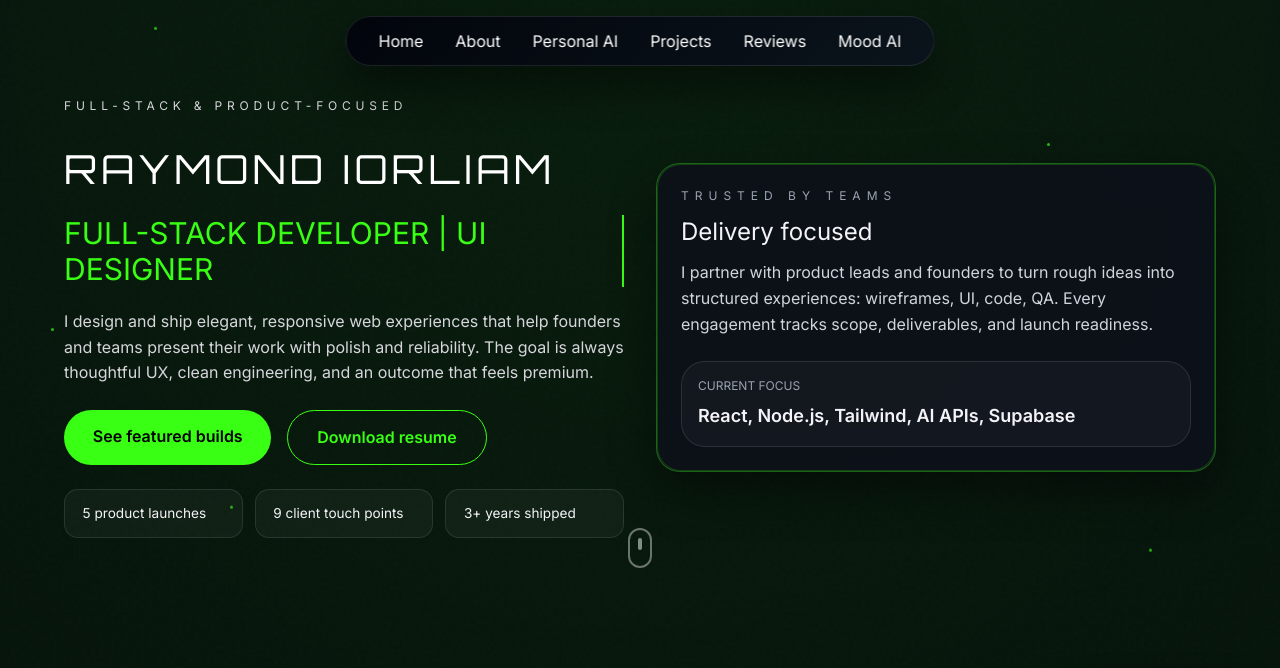
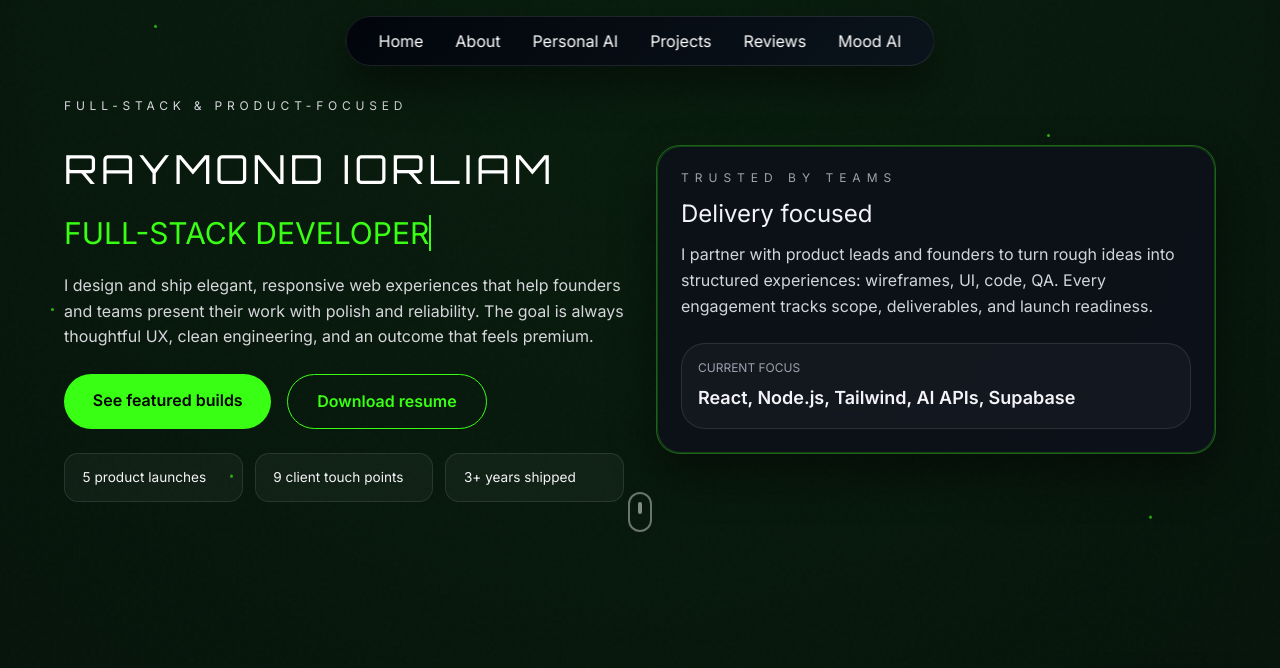
Before and after one commit to raymond-williamsX/portfolio, a website: page index.html in a window 1280 px wide. Shown: the top 668 px of the page. Drawn offline with nearby package versions, Linux system fonts and the light colour scheme.

Commit message:
Update typing animation text to reflect focus on Full-Stack Developer role

```diff
--- a/index.html
+++ b/index.html
@@ -1122,7 +1122,7 @@ document.addEventListener('DOMContentLoaded', function() {
     <script id="typing-effect">
         document.addEventListener('DOMContentLoaded', function() {
             const typingElement = document.querySelector('.typing-animation');
-            const text = 'FULL-STACK DEVELOPER | UI DESIGNER';
+            const text = 'FULL-STACK DEVELOPER';
             let index = 0;
 
             function typeText() {
```
